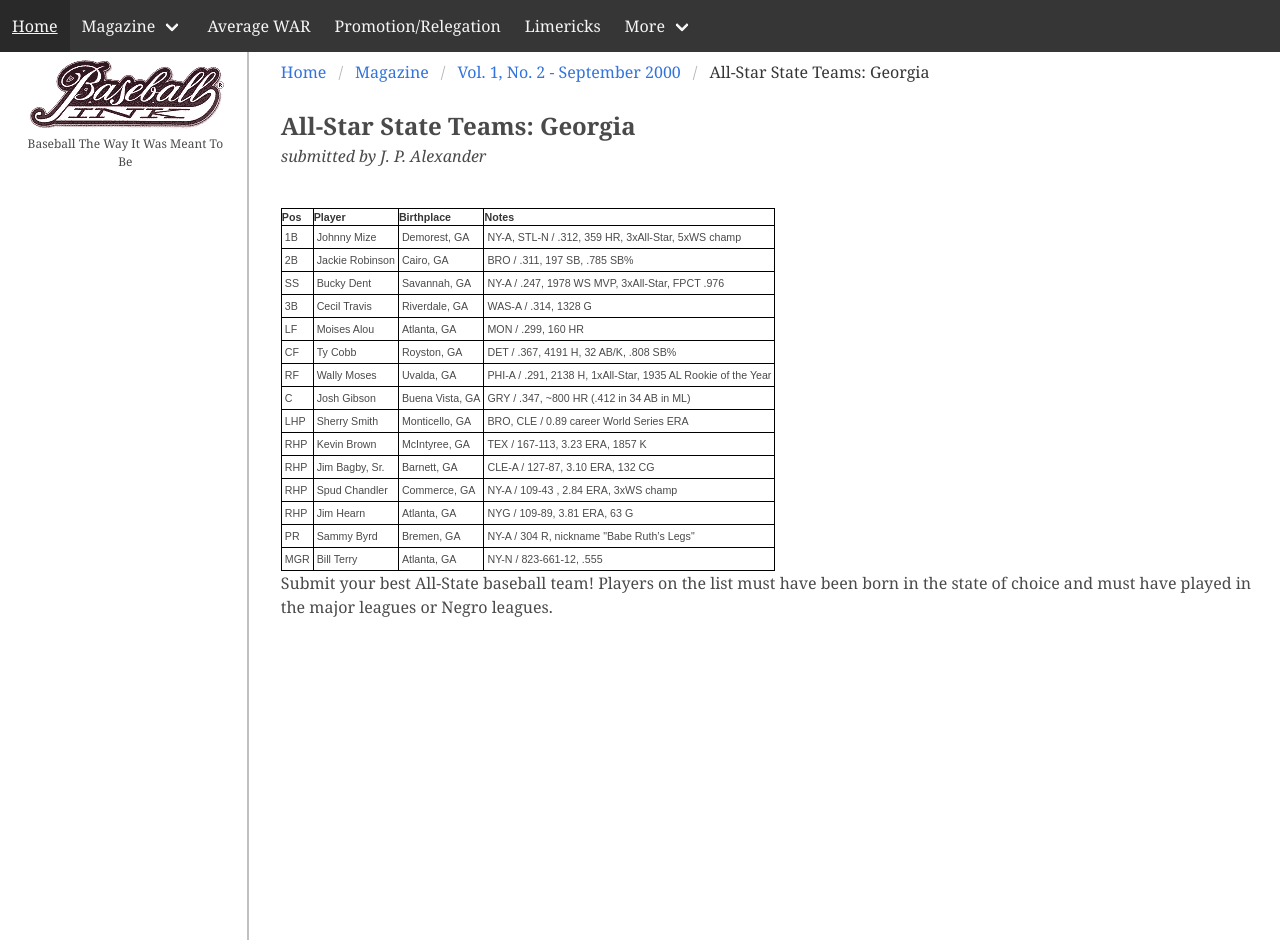
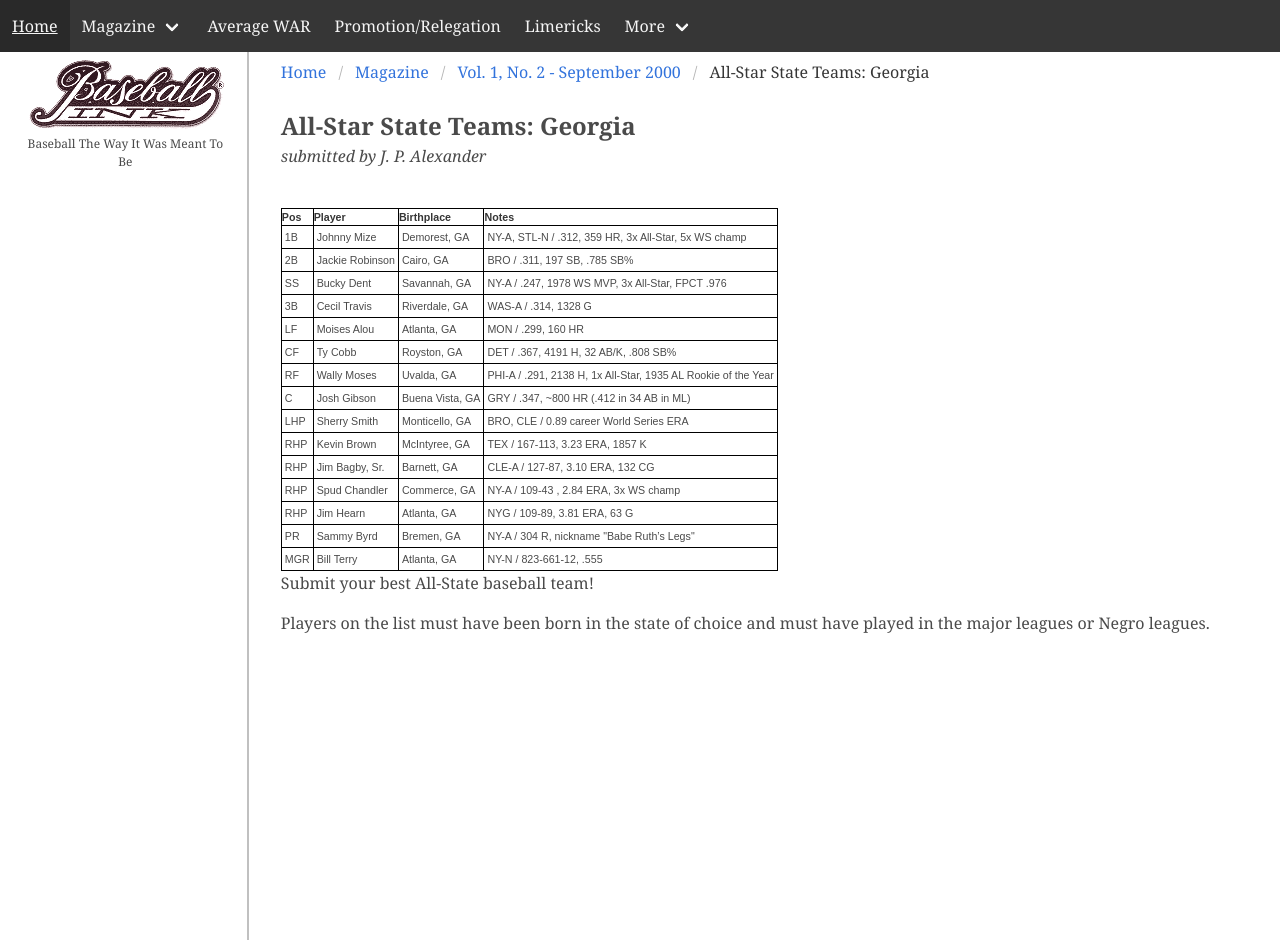
Before and after one commit to jaypalexa/baseballink, a Jekyll site: the page built from pages/magazine/vol_1_no_2/bi_vol_1_no_2_all_georgia_team.md, in a window 1280 px wide. Built offline with Jekyll 4.4.1, drawn with Linux system fonts in a browser that asks for light colours; our own code applies the rules of GitHub Pages for plain Markdown files.

```diff
--- a/pages/magazine/vol_1_no_2/bi_vol_1_no_2_all_georgia_team.md
+++ b/pages/magazine/vol_1_no_2/bi_vol_1_no_2_all_georgia_team.md
@@ -21,13 +21,13 @@
       <th>Pos</th><th>Player</th><th>Birthplace</th><th>Notes</th>
     </tr>
     <tr>
-      <td>1B</td><td>Johnny Mize</td><td>Demorest, GA</td><td>NY-A, STL-N / .312, 359 HR, 3xAll-Star, 5xWS champ</td>
+      <td>1B</td><td>Johnny Mize</td><td>Demorest, GA</td><td>NY-A, STL-N / .312, 359 HR, 3x All-Star, 5x WS champ</td>
     </tr>
     <tr>
       <td>2B</td><td>Jackie Robinson</td><td>Cairo, GA</td><td>BRO / .311, 197 SB, .785 SB%</td>
     </tr>
     <tr>
-      <td>SS</td><td>Bucky Dent</td><td>Savannah, GA</td><td>NY-A / .247, 1978 WS MVP, 3xAll-Star, FPCT .976</td>
+      <td>SS</td><td>Bucky Dent</td><td>Savannah, GA</td><td>NY-A / .247, 1978 WS MVP, 3x All-Star, FPCT .976</td>
     </tr>
     <tr>
       <td>3B</td><td>Cecil Travis</td><td>Riverdale, GA</td><td>WAS-A / .314, 1328 G</td>
@@ -39,7 +39,7 @@
       <td>CF</td><td>Ty Cobb</td><td>Royston, GA</td><td>DET / .367, 4191 H, 32 AB/K, .808 SB%</td>
     </tr>
     <tr>
-      <td>RF</td><td>Wally Moses</td><td>Uvalda, GA</td><td>PHI-A / .291, 2138 H, 1xAll-Star, 1935 AL Rookie of the Year</td>
+      <td>RF</td><td>Wally Moses</td><td>Uvalda, GA</td><td>PHI-A / .291, 2138 H, 1x All-Star, 1935 AL Rookie of the Year</td>
     </tr>
     <tr>
       <td>C</td><td>Josh Gibson</td><td>Buena Vista, GA</td><td>GRY / .347, ~800 HR (.412 in 34 AB in ML)</td>
@@ -54,7 +54,7 @@
       <td>RHP</td><td>Jim Bagby, Sr.</td><td>Barnett, GA</td><td>CLE-A / 127-87, 3.10 ERA, 132 CG</td>
     </tr>
     <tr>
-      <td>RHP</td><td>Spud Chandler</td><td>Commerce, GA</td><td>NY-A / 109-43 , 2.84 ERA, 3xWS champ</td>
+      <td>RHP</td><td>Spud Chandler</td><td>Commerce, GA</td><td>NY-A / 109-43 , 2.84 ERA, 3x WS champ</td>
     </tr>
     <tr>
       <td>RHP</td><td>Jim Hearn</td><td>Atlanta, GA</td><td>NYG / 109-89, 3.81 ERA, 63 G</td>
@@ -68,6 +68,10 @@
   </table>
 
   <p>
-    Submit your best All-State baseball team!  Players on the list must have been born in the state of choice and must have played in the major leagues or Negro leagues.
+    Submit your best All-State baseball team!
+  </p>
+
+  <p>
+    Players on the list must have been born in the state of choice and must have played in the major leagues or Negro leagues.
   </p>
 </section>
```
